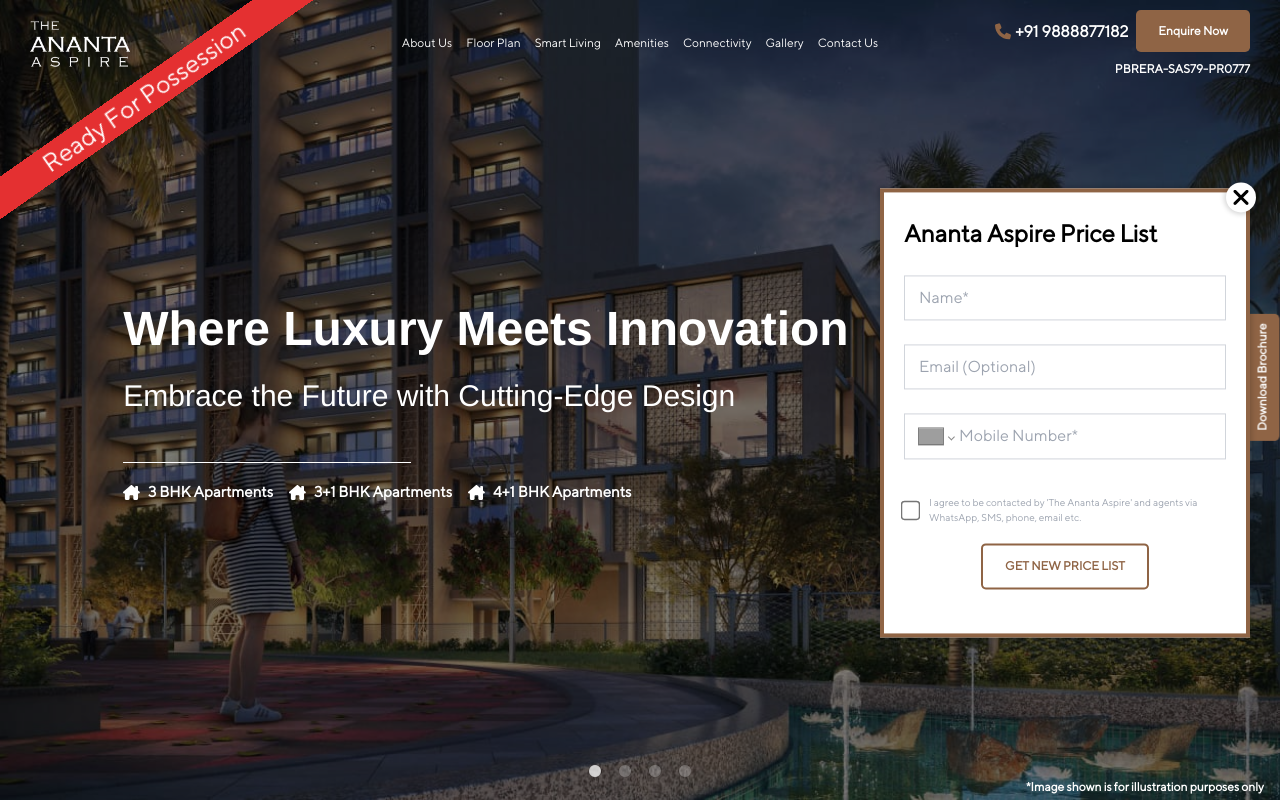
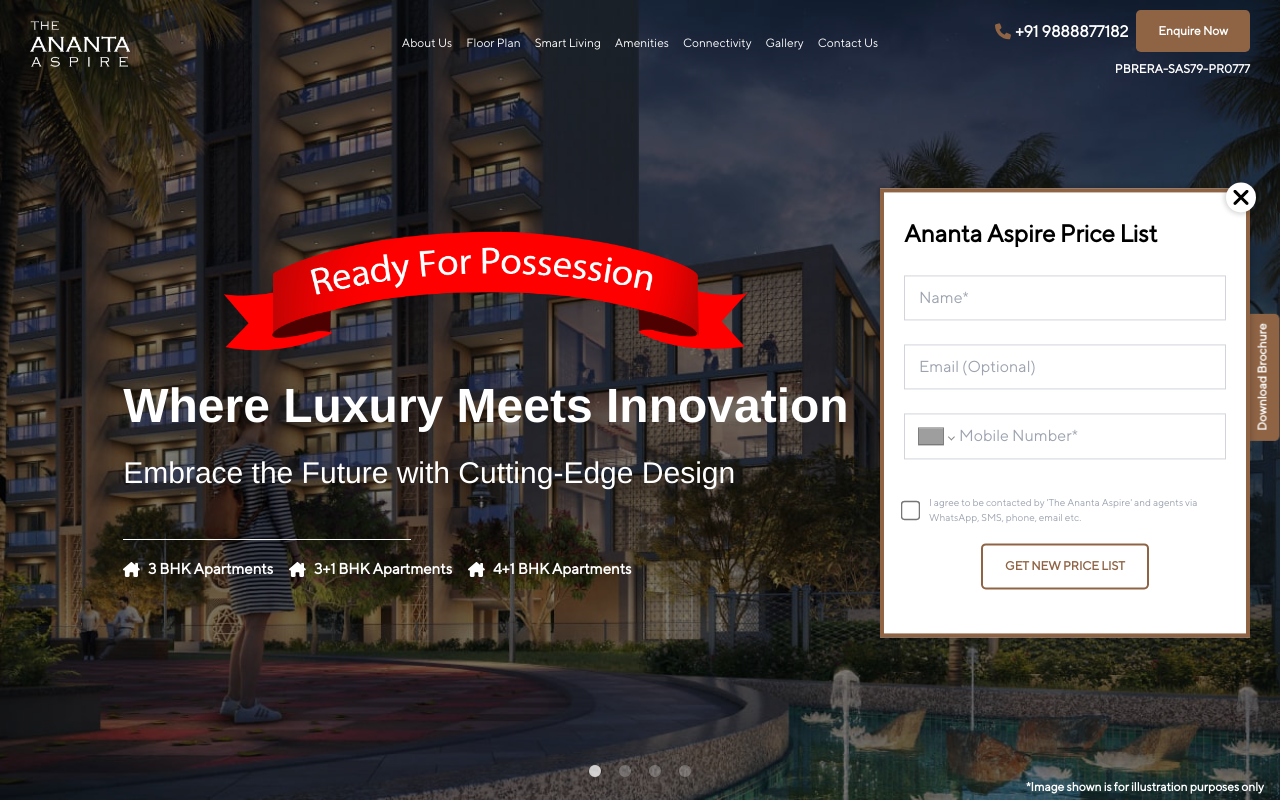
Before and after one commit to soniiosandweb/ananta, a React (Create React App) app: page / in a window 1280 px wide. Shown: the top 802 px of the page. Built offline with nearby package versions, Linux system fonts and the light colour scheme; grey boxes are pictures that could not be loaded.

Commit message:
latest changes

```diff
--- a/src/components/Home/BannerSlider/Banner.css
+++ b/src/components/Home/BannerSlider/Banner.css
@@ -16,13 +16,25 @@
     } */
 }
 
-.banner-slider img {
+.possession-txt{
+    align-items: center;
+}
+
+h1.banner-title.w-fit {
+    width: fit-content;
+}
+
+.possession-txt.w-fit {
+    width: fit-content;
+}
+
+.banner-slider .bg-img {
     transition-timing-function: linear;
     transition-duration: 20s;
     transform: scale(1);
 }
 
-.slick-active .banner-slider img {
+.slick-active .banner-slider .bg-img {
     transform: scale(1.2);
 }
 
@@ -143,6 +155,7 @@
         width: 430px;
     }
 }
+
 @media (max-width:340px) {
     .possession {
         top: -25px;
@@ -151,8 +164,9 @@
         padding: 3px;
         width: 430px;
     }
-    }
-    /* @media (max-width:340px){
+}
+
+/* @media (max-width:340px){
     .possession {
         top: -25px;
         left: -38px;
--- a/src/components/Home/BannerSlider/BannerSlider.jsx
+++ b/src/components/Home/BannerSlider/BannerSlider.jsx
@@ -4,6 +4,7 @@
 import banner2 from "../../../assests/images/slider/banner2.jpeg";
 import banner3 from "../../../assests/images/slider/banner3.jpeg";
 import banner4 from "../../../assests/images/slider/banner4.jpeg";
+import Possession from "../../../assests/images/possessionRibbon.png"
 import { FontAwesomeIcon } from '@fortawesome/react-fontawesome';
 import { faHomeLg } from '@fortawesome/free-solid-svg-icons';
 import { useState, useEffect } from 'react';
@@ -31,10 +32,10 @@
   }, []);
 
   const settings = {
-    autoplay: true,
-    autoplaySpeed: 5000,
+    autoplay: false,
+    autoplaySpeed: 50000,
     dots: true,
-    infinite: true,
+    infinite: false,
     arrows: false,
     speed: 500,
     slidesToShow: 1,
@@ -54,7 +55,7 @@
   return (
     <section className={`overflow-hidden banner-section ${scrolled ? 'BannerScrolled' : ''}`}>
 
-        <div className='possession'>Ready <span>For</span> Possession</div>
+      {/* <div className='possession'>Ready <span>For</span> Possession</div> */}
 
       <Slider {...settings}>
         {slides.map((el, i) => (
@@ -62,13 +63,16 @@
             <img
               src={el.image}
               alt="The Ananta Aspire - Luxurious Apartments in Zirakpur"
-              className="object-cover object-center absolute top-0 left-0 right-0 h-full w-full"
+              className="object-cover bg-img object-center absolute top-0 left-0 right-0 h-full w-full"
             />
             <div className='max-w-6xl mr-auto ml-0 flex absolute top-0 left-0 right-0 h-full w-full banner-slider text-white px-2.5 py-3 z-10'>
               <div className="flex flex-col w-full h-full items-center ">
                 <div md={12} xl={10} className='w-full md:w-4/5 m-auto'>
                   <div className='flex h-full flex-col gap-4 text-left banner-wrapper'>
-                    <h1 className='banner-title text-2xl sm:text-3xl md:text-5xl font-semibold'>Where Luxury Meets Innovation</h1>
+                    <div className="possession-txt gap-4 flex  flex-col justify-center w-fit">
+                    <div className='w-max flex '>  <img src={Possession} alt="" className='w-[280px] sm:w-[380px] md:[490px] lg:w-[593px] ' /></div>
+
+                      <h1 className='banner-title text-2xl sm:text-3xl md:text-5xl font-semibold w-fit'>Where Luxury Meets Innovation</h1></div>
                     <h2 className='banner-sub-title text-lg sm:text-xl md:text-3xl font-medium'>Embrace the Future with Cutting-Edge Design</h2>
                     <div className='w-72 h-px bg-white mt-8'></div>
                     <ul className='flex flex-col lg:flex-row gap-4'>
--- a/src/components/Layout/Header/Header.css
+++ b/src/components/Layout/Header/Header.css
@@ -143,8 +143,6 @@
         padding: 7px;
     }
 
-
-
 }
 
 
```
Also changed, not shown: src/assests/images/possessionRibbon.png (added).
